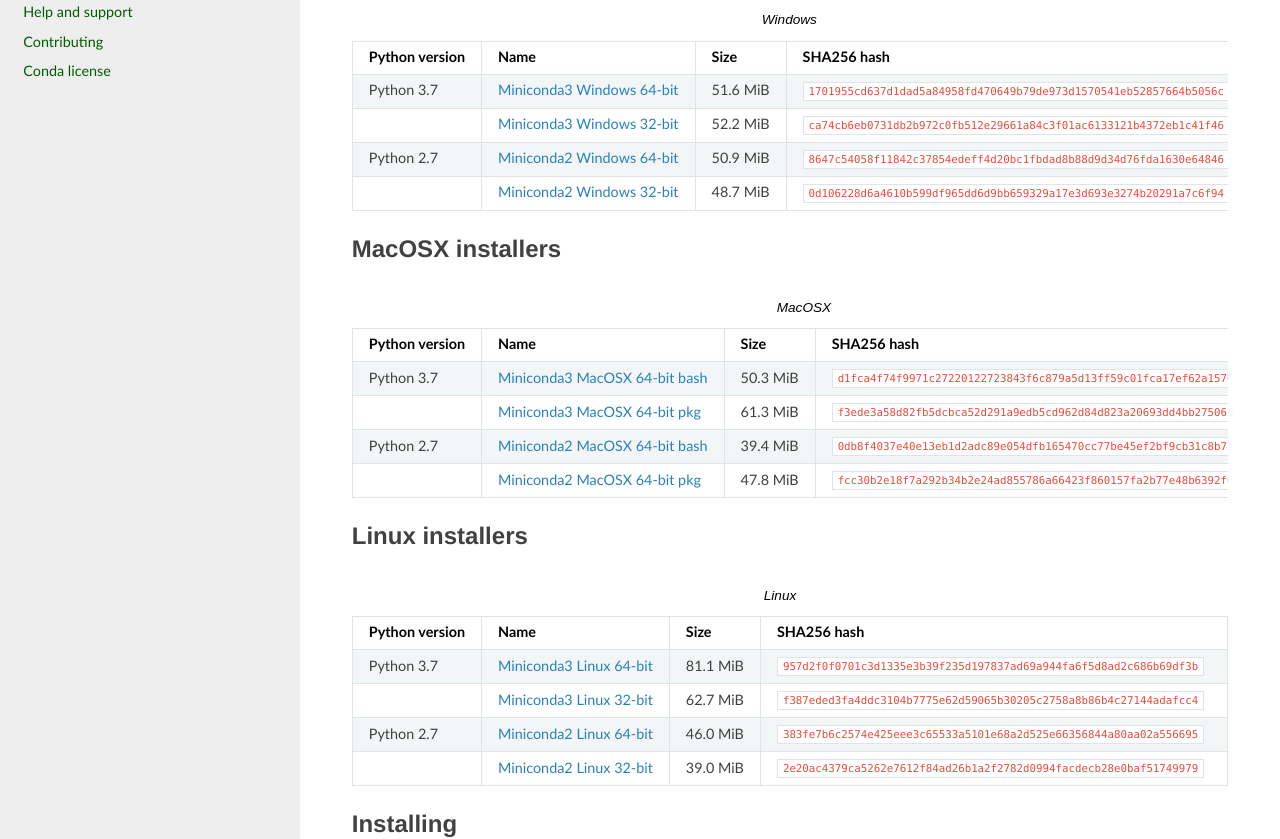
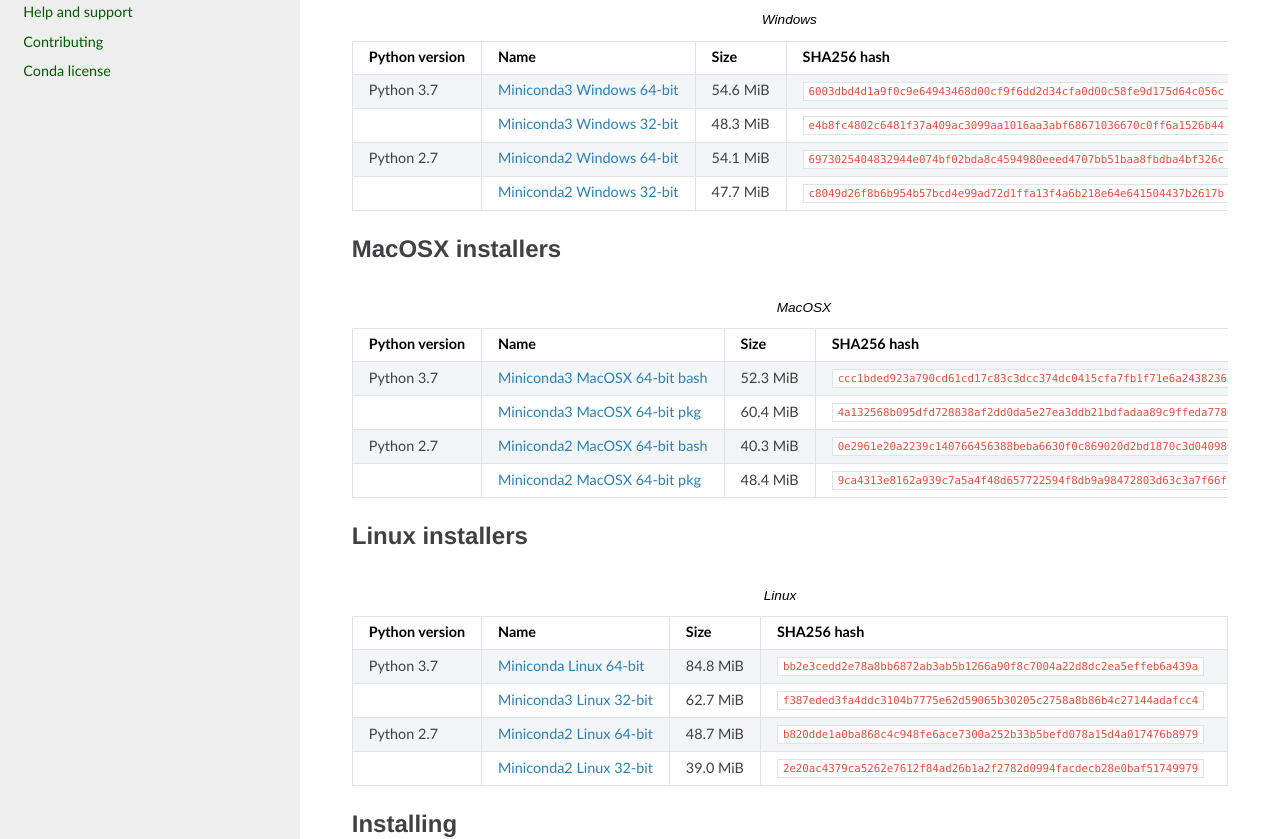
Before and after one commit to conda/conda-docs, a Sphinx documentation site: the page built from docs/source/miniconda.rst, in a window 1280 px wide and 1400 px high. Shown: the part 353-1192 px from the top of the window. Built offline with Sphinx 7.4.7 and the Read the Docs theme 2.0.0, drawn with Linux system fonts in a browser that asks for light colours.

Commit message:
update miniconda hashes for 4.8.3

```diff
--- a/docs/source/miniconda.rst
+++ b/docs/source/miniconda.rst
@@ -21,10 +21,10 @@
    :header: Python version,Name,Size,SHA256 hash
    :widths: 5, 10, 5, 80
 
-   Python 3.7,`Miniconda3 Windows 64-bit <https://repo.anaconda.com/miniconda/Miniconda3-latest-Windows-x86_64.exe>`_,51.6 MiB,``1701955cd637d1dad5a84958fd470649b79de973d1570541eb52857664b5056c``
-   ,`Miniconda3 Windows 32-bit <https://repo.anaconda.com/miniconda/Miniconda3-latest-Windows-x86.exe>`_,52.2 MiB,``ca74cb6eb0731db2b972c0fb512e29661a84c3f01ac6133121b4372eb1c41f46``
-   Python 2.7,`Miniconda2 Windows 64-bit <https://repo.anaconda.com/miniconda/Miniconda2-latest-Windows-x86_64.exe>`_,50.9 MiB,``8647c54058f11842c37854edeff4d20bc1fbdad8b88d9d34d76fda1630e64846``
-   ,`Miniconda2 Windows 32-bit <https://repo.anaconda.com/miniconda/Miniconda2-latest-Windows-x86.exe>`_,48.7 MiB,``0d106228d6a4610b599df965dd6d9bb659329a17e3d693e3274b20291a7c6f94``
+   Python 3.7,`Miniconda3 Windows 64-bit <https://repo.anaconda.com/miniconda/Miniconda3-latest-Windows-x86_64.exe>`_,54.6 MiB,``6003dbd4d1a9f0c9e64943468d00cf9f6dd2d34cfa0d00c58fe9d175d64c056c``
+   ,`Miniconda3 Windows 32-bit <https://repo.anaconda.com/miniconda/Miniconda3-latest-Windows-x86.exe>`_,48.3 MiB,``e4b8fc4802c6481f37a409ac3099aa1016aa3abf68671036670c0ff6a1526b44``
+   Python 2.7,`Miniconda2 Windows 64-bit <https://repo.anaconda.com/miniconda/Miniconda2-latest-Windows-x86_64.exe>`_,54.1 MiB,``6973025404832944e074bf02bda8c4594980eeed4707bb51baa8fbdba4bf326c``
+   ,`Miniconda2 Windows 32-bit <https://repo.anaconda.com/miniconda/Miniconda2-latest-Windows-x86.exe>`_,47.7 MiB,``c8049d26f8b6b954b57bcd4e99ad72d1ffa13f4a6b218e64e641504437b2617b``
 
 
 MacOSX installers
@@ -34,10 +34,10 @@
    :header: Python version,Name,Size,SHA256 hash
    :widths: 5, 10, 5, 80
 
-   Python 3.7,`Miniconda3 MacOSX 64-bit bash <https://repo.anaconda.com/miniconda/Miniconda3-latest-MacOSX-x86_64.sh>`_,50.3 MiB,``d1fca4f74f9971c27220122723843f6c879a5d13ff59c01fca17ef62a1576732``
-   ,`Miniconda3 MacOSX 64-bit pkg <https://repo.anaconda.com/miniconda/Miniconda3-latest-MacOSX-x86_64.pkg>`_,61.3 MiB,``f3ede3a58d82fb5dcbca52d291a9edb5cd962d84d823a20693dd4bb27506cdd0``
-   Python 2.7,`Miniconda2 MacOSX 64-bit bash <https://repo.anaconda.com/miniconda/Miniconda2-latest-MacOSX-x86_64.sh>`_,39.4 MiB,``0db8f4037e40e13eb1d2adc89e054dfb165470cc77be45ef2bf9cb31c8b72f39``
-   ,`Miniconda2 MacOSX 64-bit pkg <https://repo.anaconda.com/miniconda/Miniconda2-latest-MacOSX-x86_64.pkg>`_,47.8 MiB,``fcc30b2e18f7a292b34b2e24ad855786a66423f860157fa2b77e48b6392f0abb``
+   Python 3.7,`Miniconda3 MacOSX 64-bit bash <https://repo.anaconda.com/miniconda/Miniconda3-latest-MacOSX-x86_64.sh>`_,52.3 MiB,``ccc1bded923a790cd61cd17c83c3dcc374dc0415cfa7fb1f71e6a2438236543d``
+   ,`Miniconda3 MacOSX 64-bit pkg <https://repo.anaconda.com/miniconda/Miniconda3-latest-MacOSX-x86_64.pkg>`_,60.4 MiB,``4a132568b095dfd728838af2dd0da5e27ea3ddb21bdfadaa89c9ffeda7786234``
+   Python 2.7,`Miniconda2 MacOSX 64-bit bash <https://repo.anaconda.com/miniconda/Miniconda2-latest-MacOSX-x86_64.sh>`_,40.3 MiB,``0e2961e20a2239c140766456388beba6630f0c869020d2bd1870c3d040980b45``
+   ,`Miniconda2 MacOSX 64-bit pkg <https://repo.anaconda.com/miniconda/Miniconda2-latest-MacOSX-x86_64.pkg>`_,48.4 MiB,``9ca4313e8162a939c7a5a4f48d657722594f8db9a98472803d63c3a7f66fa1da``
 
 Linux installers
 ================
@@ -46,9 +46,9 @@
    :header: Python version,Name,Size,SHA256 hash
    :widths: 5, 10, 5, 80
 
-   Python 3.7,`Miniconda3 Linux 64-bit <https://repo.anaconda.com/miniconda/Miniconda3-latest-Linux-x86_64.sh>`_,81.1 MiB,``957d2f0f0701c3d1335e3b39f235d197837ad69a944fa6f5d8ad2c686b69df3b``
+   Python 3.7,`Miniconda Linux 64-bit <https://repo.anaconda.com/miniconda/Miniconda3-latest-Linux-x86_64.sh>`_,84.8 MiB,``bb2e3cedd2e78a8bb6872ab3ab5b1266a90f8c7004a22d8dc2ea5effeb6a439a``
    ,`Miniconda3 Linux 32-bit <https://repo.anaconda.com/miniconda/Miniconda3-latest-Linux-x86.sh>`_,62.7 MiB,``f387eded3fa4ddc3104b7775e62d59065b30205c2758a8b86b4c27144adafcc4``
-   Python 2.7,`Miniconda2 Linux 64-bit <https://repo.anaconda.com/miniconda/Miniconda2-latest-Linux-x86_64.sh>`_,46.0 MiB,``383fe7b6c2574e425eee3c65533a5101e68a2d525e66356844a80aa02a556695``
+   Python 2.7,`Miniconda2 Linux 64-bit <https://repo.anaconda.com/miniconda/Miniconda2-latest-Linux-x86_64.sh>`_,48.7 MiB,``b820dde1a0ba868c4c948fe6ace7300a252b33b5befd078a15d4a017476b8979``
    ,`Miniconda2 Linux 32-bit <https://repo.anaconda.com/miniconda/Miniconda2-latest-Linux-x86.sh>`_,39.0 MiB,``2e20ac4379ca5262e7612f84ad26b1a2f2782d0994facdecb28e0baf51749979``
 
 Installing
```
Also changed, not shown: docs/source/miniconda_hashes.rst (+18 -0 lines).
